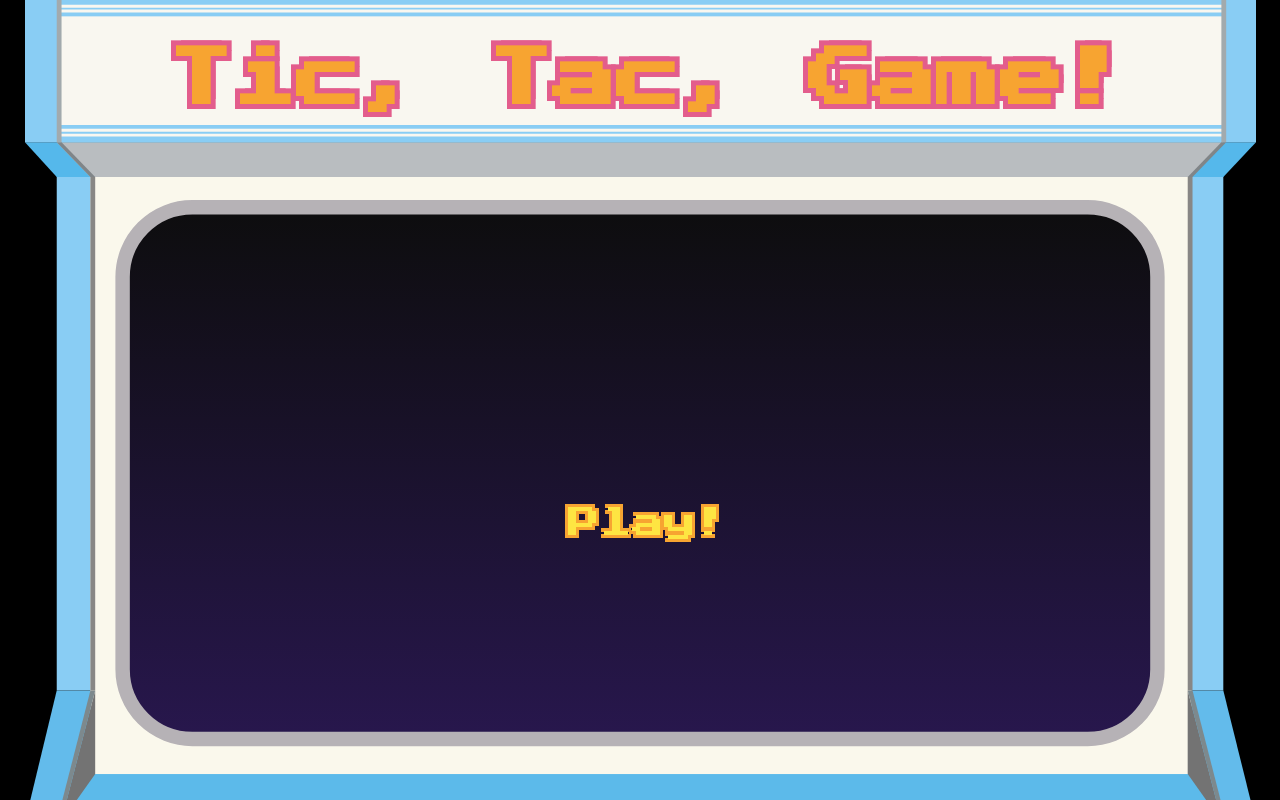
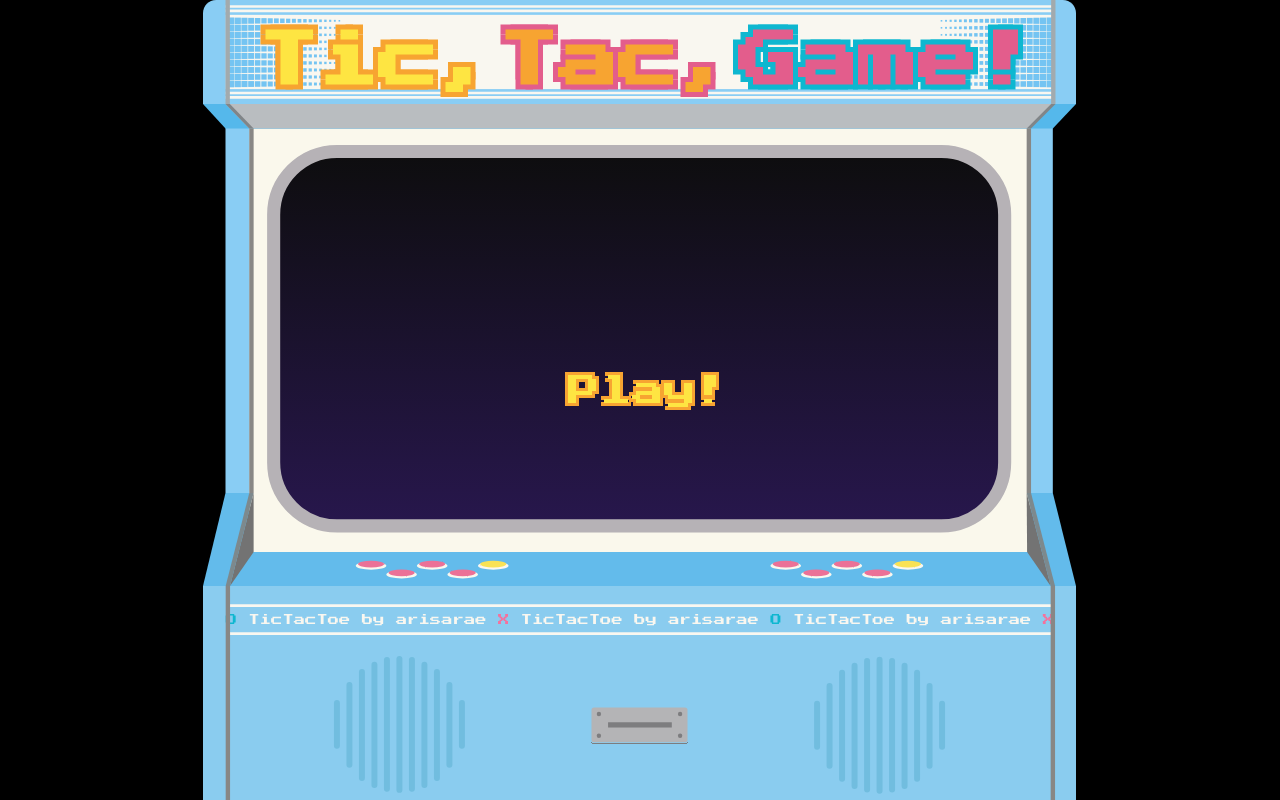
Before and after one commit to arisarae/mini_games, a plain HTML site: page index.html in a window 1280 px wide. Drawn offline with Linux system fonts and the light colour scheme.

Commit message:
style: update styling

```diff
--- a/index.html
+++ b/index.html
@@ -10,7 +10,7 @@
 
 <body>
   <div id="bgImage" aria-hidden="true"></div>
-  <h1>Tic, Tac, Game!</h1>
+  <h1><span class="yellow">Tic,</span><span class="orange">Tac,</span><span class="pink">Game!</span></h1>
   <main id="gameScreen">
     <div class="msgContainer">
       <div class="startGame">
--- a/script.js
+++ b/script.js
@@ -73,7 +73,7 @@ const resetGame = () => {
     box.disabled = false;
     box.innerText = "";
   }
-  message.style.width = "330px"
+  message.style.width = "300px"
   board.classList.remove("hide")
   startGame.classList.add("hide");
   inGame.classList.remove("hide")
--- a/style.css
+++ b/style.css
@@ -18,26 +18,37 @@ body {
   left: 0;
   right: 0;
   height: 100vh;
-  background: url(./assets/background.svg) center top no-repeat;
+  background: url(./assets/background2.svg) center top no-repeat;
   background-size: auto 100%;
 }
 
 h1 {
-  font-size: 64px;
+  font-size: 60px;
+  text-align: center;
+  margin-top: 4vh;
+}
+
+.yellow {
+  color: #FEE542;
+  text-shadow: -5px -5px 0 #F7A431, 5px -5px 0 #F7A431, -5px 5px 0 #F7A431, 5px 5px 0 #F7A431;
+}
+.orange {
   color: #F7A431;
   text-shadow: -5px -5px 0 #E35D8C, 5px -5px 0 #E35D8C, -5px 5px 0 #E35D8C, 5px 5px 0 #E35D8C;
-  text-align: center;
-  margin-top: 6vh;
+}
+.pink {
+  color: #E35D8C;
+  text-shadow: -5px -5px 0 #0EB7D0, 5px -5px 0 #0EB7D0, -5px 5px 0 #0EB7D0, 5px 5px 0 #0EB7D0;
 }
 
 #gameScreen {
   justify-content: space-between;
   align-items: center;
-  margin-top: 26vh;
+  margin-top: 12vh;
   display: flex;
   flex-direction: row;
   flex-wrap: wrap;
-  width: 800px;
+  width: 730px;
   height: 390px;
 }
 
@@ -45,7 +56,6 @@ h1 {
 .msgContainer {
   width: 100%;
   justify-items: center;
-  gap: 3;
 }
 
 p {
@@ -68,9 +78,9 @@ p {
   color: #FEE542;
   text-shadow: -3px -3px 0 #F7A431, 3px -3px 0 #F7A431, -3px 3px 0 #F7A431, 3px 3px 0 #F7A431;
   font-size: 32px;
-  background: transparent;
+  background: none;
   margin-top: 15px;
-  border: transparent;
+  border: none;
 }
 
 .msgContainer button:active {
@@ -79,6 +89,7 @@ p {
 
 button {
   font-family: 'Press Start 2P', monospace;
+  cursor: pointer;
 }
 
 /* Game Board */
```
Also changed, not shown: assets/background2.svg (added).
